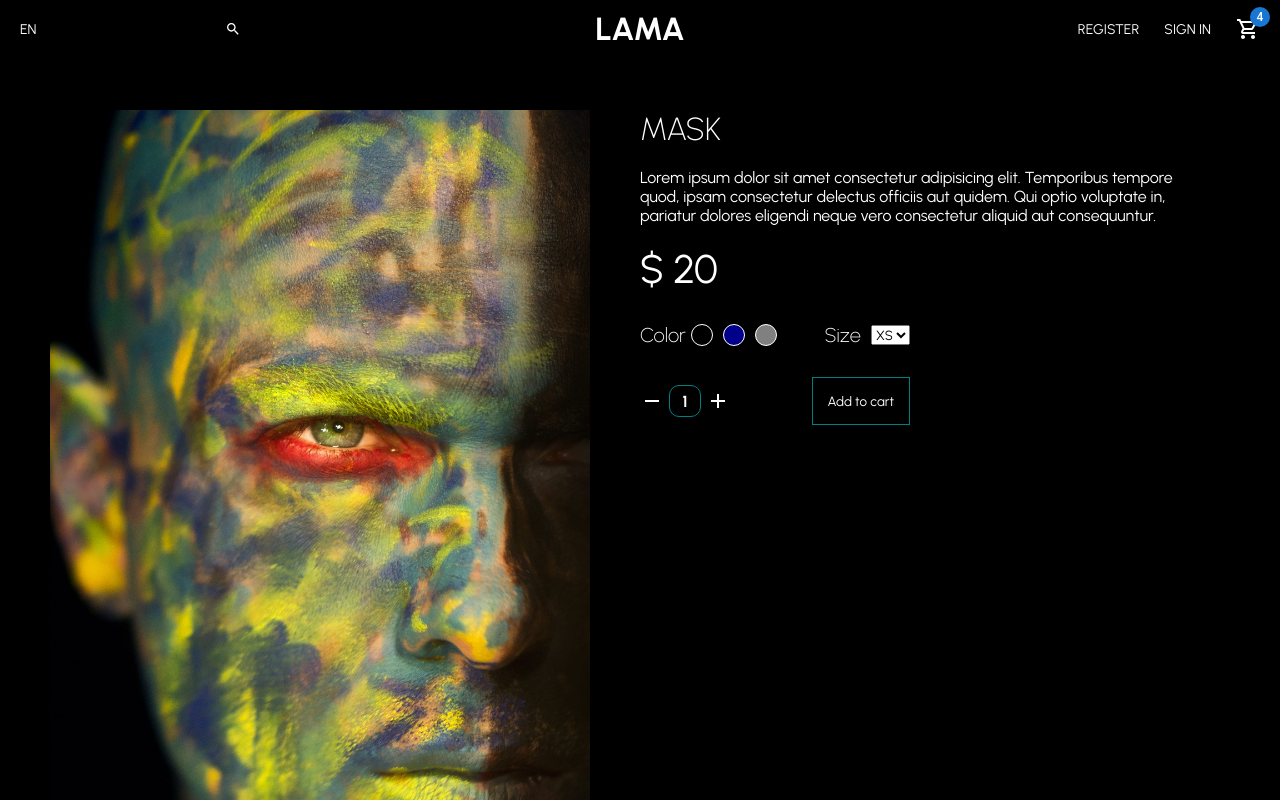
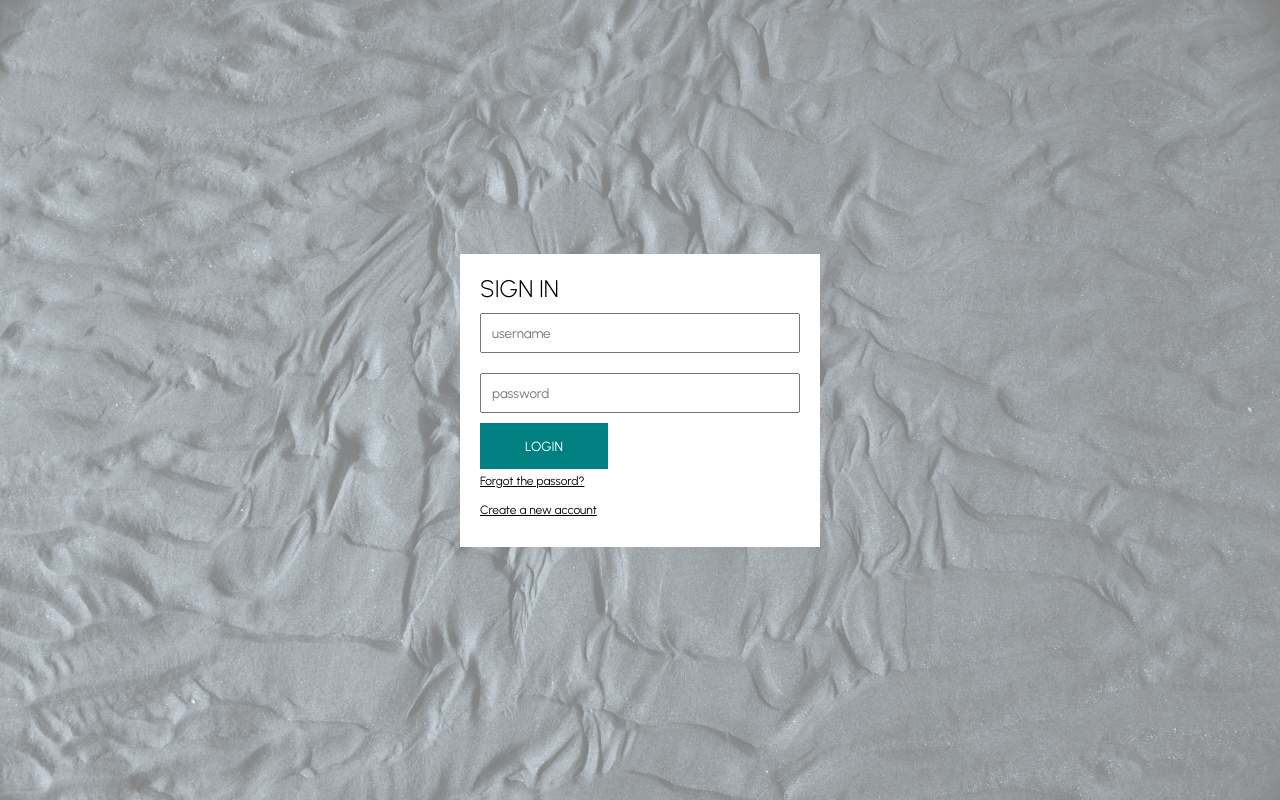
Before and after one commit to marcoaccardi/e-commerce-portfolio, a React (Create React App) app in the folder frontend/: page / in a window 1280 px wide. Shown: the top 800 px of the page. Built offline with nearby package versions, Linux system fonts and the light colour scheme.

Commit message:
add login page

```diff
--- a/frontend/src/App.jsx
+++ b/frontend/src/App.jsx
@@ -1,13 +1,17 @@
 import Home from "./pages/Home/";
 import Product from "./pages/Product";
 import ProductList from "./pages/ProductList";
+import Register from "./pages/Register";
+import Login from "./pages/Login";
 
 const App = () => {
   return (
     <div>
       {/* <Home /> */}
       {/* <ProductList /> */}
-      <Product />
+      {/* <Product /> */}
+      {/* <Register /> */}
+      <Login />
     </div>
   );
 };
--- /dev/null
+++ b/frontend/src/pages/Login/index.js
@@ -0,0 +1,2 @@
+import Login from "./login";
+export default Login;
--- /dev/null
+++ b/frontend/src/pages/Login/login.jsx
@@ -0,0 +1,28 @@
+import {
+  Container,
+  Wrapper,
+  Title,
+  Form,
+  Input,
+  Button,
+  Link,
+} from "./login.page.style";
+const Login = () => {
+  return (
+    <Container>
+      <Wrapper>
+        <Title>SIGN IN</Title>
+        <Form>
+          <Input placeholder="username"></Input>
+          <Input placeholder="password"></Input>
+
+          <Button>LOGIN</Button>
+          <Link>Forgot the passord?</Link>
+          <Link>Create a new account</Link>
+        </Form>
+      </Wrapper>
+    </Container>
+  );
+};
+
+export default Login;
--- /dev/null
+++ b/frontend/src/pages/Login/login.page.style.js
@@ -0,0 +1,60 @@
+import styled from "styled-components";
+import image from "../../assets/register_bg.jpg";
+
+export const Container = styled.div`
+  width: 100vw;
+  height: 100vh;
+  background: linear-gradient(
+      rgba(255, 255, 255, 0.5),
+      rgba(255, 255, 255, 0.5)
+    ),
+    url(${image});
+  background-size: cover;
+  display: flex;
+  align-items: center;
+  justify-content: center;
+`;
+
+export const Wrapper = styled.div`
+  padding: 20px;
+  width: 25%;
+  background-color: white;
+`;
+export const Title = styled.h1`
+  font-size: 24px;
+  font-weight: 300;
+`;
+
+export const Form = styled.form`
+  display: flex;
+  flex-direction: column;
+`;
+
+export const Input = styled.input`
+  flex: 1;
+  min-width: 40%;
+  margin: 10px 0px;
+  padding: 10px;
+`;
+
+export const Agreement = styled.span`
+  font-size: 12px;
+  margin: 20px 0px;
+`;
+
+export const Button = styled.button`
+  width: 40%;
+  border: none;
+  padding: 15px 20px;
+  background-color: teal;
+  color: white;
+  cursor: pointer;
+`;
+
+export const Link = styled.a`
+  margin: 5px 0px;
+  font-size: 12px;
+  text-decoration: underline;
+  cursor: pointer;
+  margin-bottom: 10px;
+`;
```
